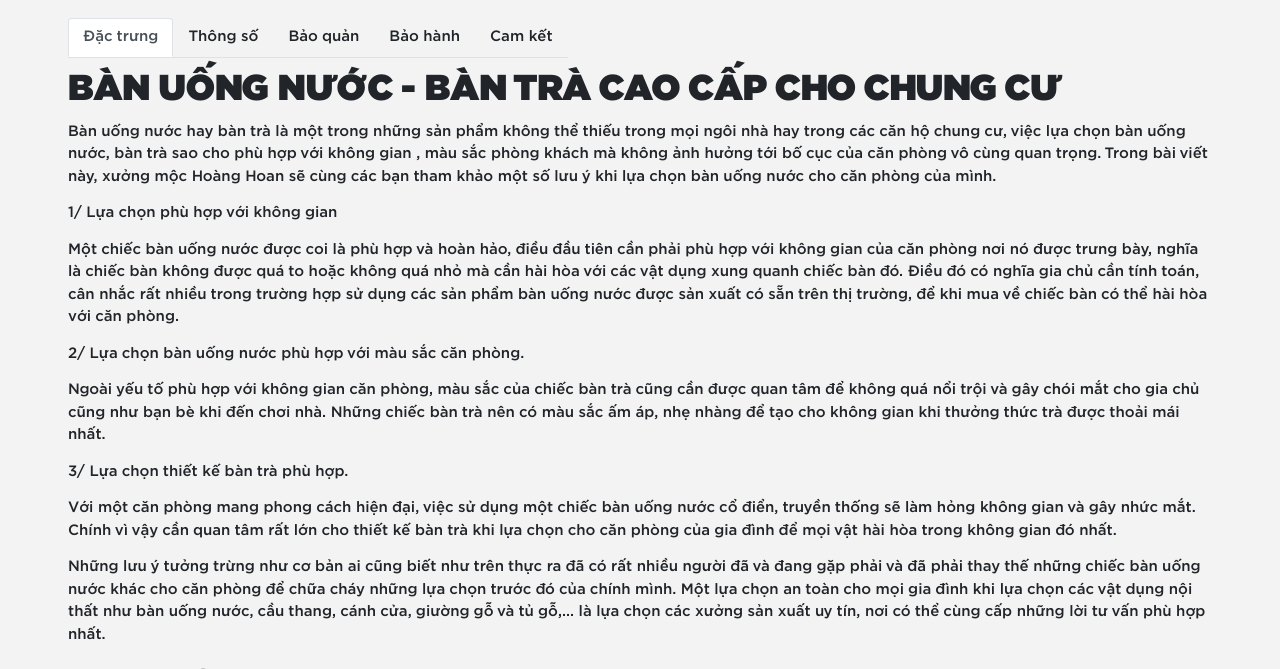
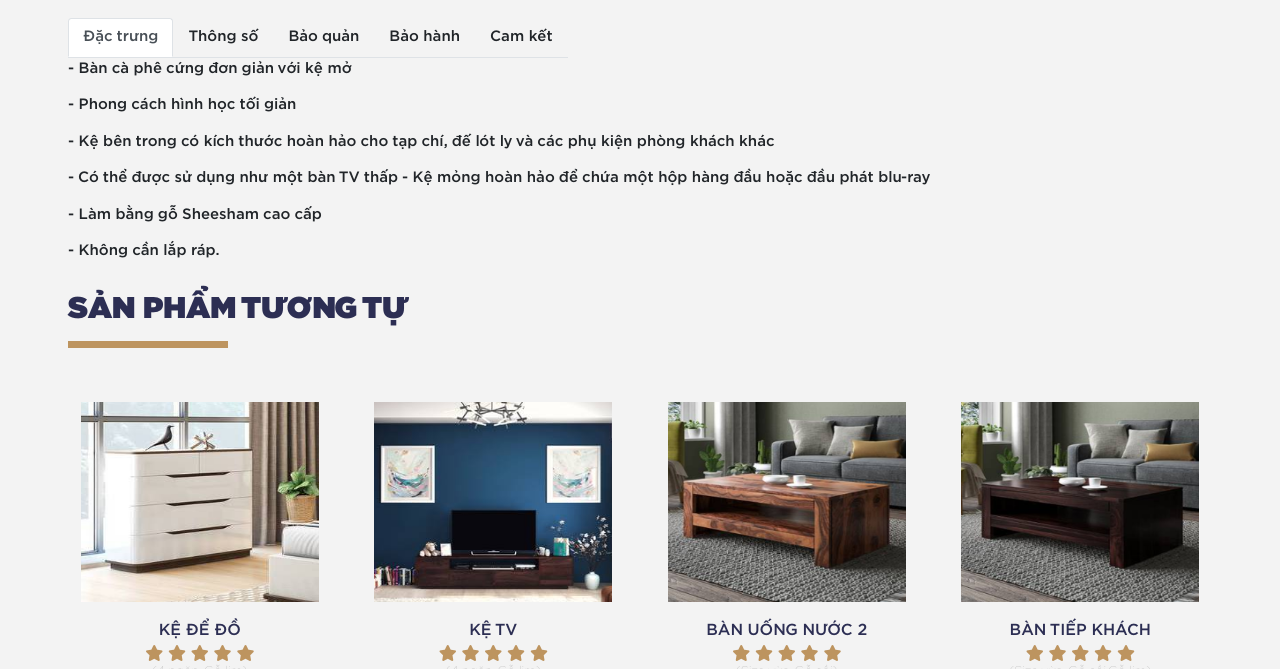
Before and after one commit to NghiaDT1405/Xuong_Moc, a plain HTML site: page detail.html in a window 1280 px wide. Shown: the part 383-1052 px from the top of the page. Drawn offline with nearby package versions, Linux system fonts and the light colour scheme.

Commit message:
Add files via upload

```diff
--- a/detail.html
+++ b/detail.html
@@ -3,7 +3,7 @@
 <head>
     <meta charset="UTF-8">
     <meta name="viewport" content="width=device-width, initial-scale=1.0">
-    <title>Tin tức</title>
+    <title>Chi tiết sản phẩm</title>
 	<!-- Font Awesome -->
     <link rel="stylesheet" href="https://cdnjs.cloudflare.com/ajax/libs/font-awesome/6.5.2/css/all.min.css" integrity="sha512-SnH5WK+bZxgPHs44uWIX+LLJAJ9/2PkPKZ5QiAj6Ta86w+fsb2TkcmfRyVX3pBnMFcV7oQPJkl9QevSCWr3W6A==" crossorigin="anonymous" referrerpolicy="no-referrer" />
 	<!-- BOOTSTRAP -->
@@ -68,10 +68,6 @@
                     <div class="col-lg-8">
                         <div class="w3-container">
                             <div class="w3-content">
-                                <!-- <img id="img-main" class="mySlides" src="imgs/AnhCat/san-pham/P002-big.jpg" style="width:100%;display:none">
-                                <img id="img-main" class="mySlides" src="imgs/AnhCat/san-pham/P002-big.jpg" style="width:100%">
-                                <img class="mySlides" src="imgs/AnhCat/san-pham/P002-big.jpg" style="width:100%;display:none"> -->
-
                                 <div id="carouselExampleControls" class="carousel slide" data-ride="carousel">
                                     <div class="carousel-inner">
                                       <div class="carousel-item active">
@@ -140,50 +136,76 @@
                     </nav>
                     <div class="tab-content" id="nav-tabContent">
                         <div class="tab-pane fade show active" id="nav-dt" role="tabpanel" aria-labelledby="nav-dt-tab">
-                            <h1>BÀN UỐNG NƯỚC - BÀN TRÀ CAO CẤP CHO CHUNG CƯ</h1>
-
-                            <p>Bàn uống nước hay bàn trà là một trong những sản phẩm không thể thiếu trong mọi ngôi nhà hay trong các căn hộ chung cư, việc lựa chọn bàn uống nước, bàn trà sao cho phù hợp với không gian , màu sắc phòng khách mà không ảnh hưởng tới bố cục của căn phòng vô cùng quan trọng. Trong bài viết này, xưởng mộc Hoàng Hoan sẽ cùng các bạn tham khảo một số lưu ý khi lựa chọn bàn uống nước cho căn phòng của mình.</p>
-
-                            <p><strong>1/ Lựa chọn phù hợp với không gian</strong></p>
-
-                            <p>Một chiếc bàn uống nước được coi là phù hợp và hoàn hảo, điều đầu tiên cần phải phù hợp với không gian của căn phòng nơi nó được trưng bày, nghĩa là chiếc bàn không được quá to hoặc không quá nhỏ mà cần hài hòa với các vật dụng xung quanh chiếc bàn đó. Điều đó có nghĩa gia chủ cần tính toán, cân nhắc rất nhiều trong trường hợp sử dụng các sản phẩm bàn uống nước được sản xuất có sẵn trên thị trường, để khi mua về chiếc bàn có thể hài hòa với căn phòng.</p>
-
-                            <p><strong>2/ Lựa chọn bàn uống nước phù hợp với màu sắc căn phòng.</strong></p>
-
-                            <p>Ngoài yếu tố phù hợp với không gian căn phòng, màu sắc của chiếc bàn trà cũng cần được quan tâm để không quá nổi trội và gây chói mắt cho gia chủ cũng như bạn bè khi đến chơi nhà. Những chiếc bàn trà nên có màu sắc ấm áp, nhẹ nhàng để tạo cho không gian khi thưởng thức trà được thoải mái nhất.</p>
-
-                            <p><strong>3/ Lựa chọn thiết kế bàn trà phù hợp.</strong></p>
-
-                            <p>Với một căn phòng mang phong cách hiện đại, việc sử dụng một chiếc bàn uống nước cổ điển, truyền thống sẽ làm hỏng không gian và gây nhức mắt. Chính vì vậy cần quan tâm rất lớn cho thiết kế bàn trà khi lựa chọn cho căn phòng của gia đình để mọi vật hài hòa trong không gian đó nhất.&nbsp;</p>
-
-                            <p>Những lưu ý tưởng trừng như cơ bản ai cũng biết như trên thực ra đã có rất nhiều người đã và đang gặp phải và đã phải thay thế những chiếc bàn uống nước khác cho căn phòng để chữa cháy những lựa chọn trước đó của chính mình. Một lựa chọn an toàn cho mọi gia đình khi lựa chọn các vật dụng nội thất như bàn uống nước, cầu thang, cánh cửa, giường gỗ và tủ gỗ,... là lựa chọn các xưởng sản xuất uy tín, nơi có thể cùng cấp những lời tư vấn phù hợp nhất.</p>
-                        </div>
-                        <div class="tab-pane fade" id="nav-ts" role="tabpanel" aria-labelledby="nav-ts-tab">
-                            <p>- Bàn uống nước gỗ nhập khẩu</p>
+                            <p>-  Bàn cà phê cứng đơn giản với kệ mở </p>
 
                             <p>- Phong cách hình học tối giản</p>
 
-                            <p>- Kệ bên trong có kích thước hoàn hảo cho tạp chí, đế lót ly và các phụ kiện phòng khách khác - Có thể được sử dụng như một bàn TV thấp - Kệ mỏng hoàn hảo để chứa một hộp hàng đầu hoặc đầu phát blu-ray - Làm bằng gỗ Sheesham cao cấp - Không cần lắp ráp.</p>
+                            <p>- Kệ bên trong có kích thước hoàn hảo cho tạp chí, đế lót ly và các phụ kiện phòng khách khác </p>
+
+                            <p>- Có thể được sử dụng như một bàn TV thấp - Kệ mỏng hoàn hảo để chứa một hộp hàng đầu hoặc đầu phát blu-ray </p>
+
+                            <p>- Làm bằng gỗ Sheesham cao cấp</p>
+
+                            <p>- Không cần lắp ráp.</p>
+                        </div>
+                        <div class="tab-pane fade" id="nav-ts" role="tabpanel" aria-labelledby="nav-ts-tab">
+                            <p>-  Bàn cà phê cứng đơn giản với kệ mở </p>
+
+                            <p>- Phong cách hình học tối giản</p>
+
+                            <p>- Kệ bên trong có kích thước hoàn hảo cho tạp chí, đế lót ly và các phụ kiện phòng khách khác </p>
+
+                            <p>- Có thể được sử dụng như một bàn TV thấp - Kệ mỏng hoàn hảo để chứa một hộp hàng đầu hoặc đầu phát blu-ray </p>
+
+                            <p>- Làm bằng gỗ Sheesham cao cấp</p>
+
+                            <p>- Không cần lắp ráp.</p>
                         </div>
                         <div class="tab-pane fade" id="nav-bq" role="tabpanel" aria-labelledby="nav-bq-tab">
-                            <p>- Việc sử dụng các chất liệu gỗ nhập khẩu cao cấp sẽ giúp việc sử dụng lâu dài và có giá trị hơn, việc bảo quản các sản phẩm đồ gỗ từ xưởng mộc Hoàng Hoan vô cùng đơn giản, tùy thuộc vào mục đích sử dụng của gia đình mà chúng tôi có những tư vấn cụ thể nhất.</p>
+                            <p>-  Bàn cà phê cứng đơn giản với kệ mở </p>
+
+                            <p>- Phong cách hình học tối giản</p>
+
+                            <p>- Kệ bên trong có kích thước hoàn hảo cho tạp chí, đế lót ly và các phụ kiện phòng khách khác </p>
+
+                            <p>- Có thể được sử dụng như một bàn TV thấp - Kệ mỏng hoàn hảo để chứa một hộp hàng đầu hoặc đầu phát blu-ray </p>
+
+                            <p>- Làm bằng gỗ Sheesham cao cấp</p>
+
+                            <p>- Không cần lắp ráp.</p>
                         </div>
                         <div class="tab-pane fade" id="nav-bh" role="tabpanel" aria-labelledby="nav-bh-tab">
-                            <p>Bảo hành sản phẩm lên đến 12 tháng</p>
+                            <p>-  Bàn cà phê cứng đơn giản với kệ mở </p>
+
+                            <p>- Phong cách hình học tối giản</p>
+
+                            <p>- Kệ bên trong có kích thước hoàn hảo cho tạp chí, đế lót ly và các phụ kiện phòng khách khác </p>
+
+                            <p>- Có thể được sử dụng như một bàn TV thấp - Kệ mỏng hoàn hảo để chứa một hộp hàng đầu hoặc đầu phát blu-ray </p>
+
+                            <p>- Làm bằng gỗ Sheesham cao cấp</p>
+
+                            <p>- Không cần lắp ráp.</p>
                         </div>
                         <div class="tab-pane fade" id="nav-ck" role="tabpanel" aria-labelledby="nav-ck-tab">
-                            <p>Hoàng Hoan cam kết đổi trả</p>
+                            <p>-  Bàn cà phê cứng đơn giản với kệ mở </p>
 
-                            <p>Lắp ráp miễn phí</p>
+                            <p>- Phong cách hình học tối giản</p>
 
-                            <p>Tư vấn nhiệt tình</p>
+                            <p>- Kệ bên trong có kích thước hoàn hảo cho tạp chí, đế lót ly và các phụ kiện phòng khách khác </p>
+
+                            <p>- Có thể được sử dụng như một bàn TV thấp - Kệ mỏng hoàn hảo để chứa một hộp hàng đầu hoặc đầu phát blu-ray </p>
+
+                            <p>- Làm bằng gỗ Sheesham cao cấp</p>
+
+                            <p>- Không cần lắp ráp.</p>
                         </div>
                     </div>
                 </div>
             </div>
         </div>
 
-        <div class="relate-product-wrapper container">
+        <div class="relate-product-wrap container">
             <div class="relate-product">
                 <div class="d-flex justify-content-between header-re-prod">
                     <h2> Sản phẩm tương tự  </h2>
```
